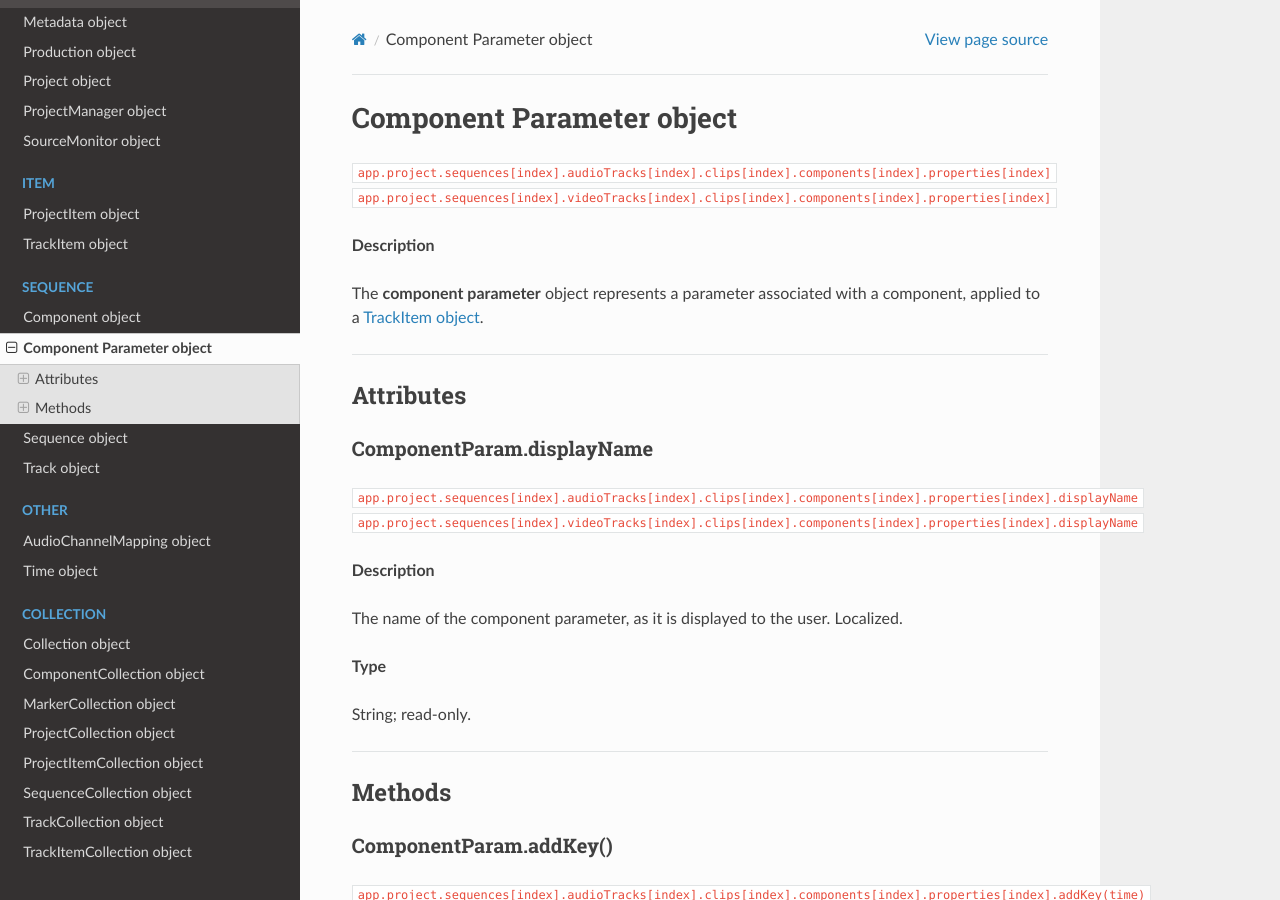
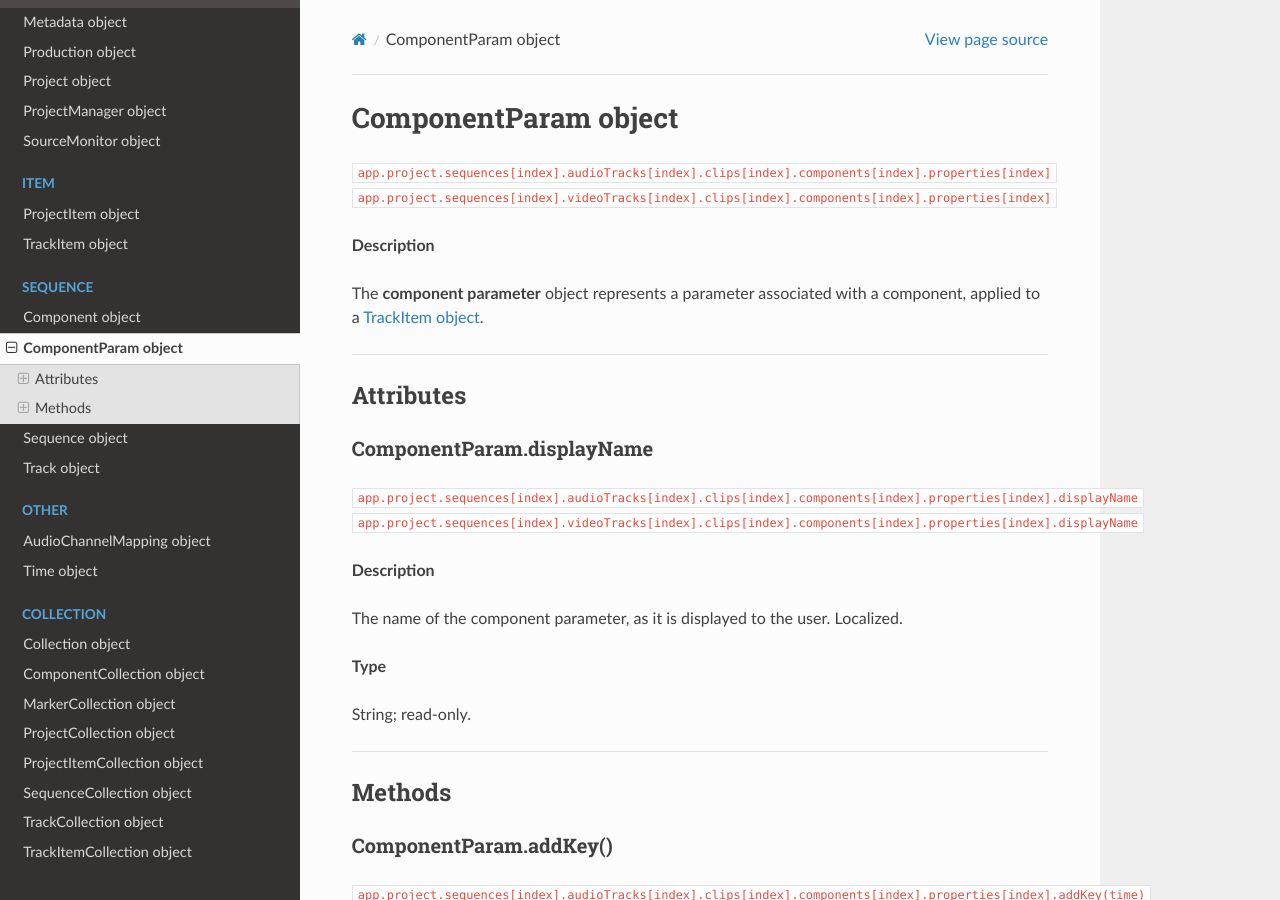
Before and after one commit to docsforadobe/premiere-scripting-guide, a Sphinx documentation site: the page built from docs/sequence/componentparam.rst, in a window 1280 px wide and 900 px high. Built offline with Sphinx 7.4.7 and the Read the Docs theme 2.0.0, drawn with Linux system fonts in a browser that asks for light colours.

Commit message:
rename object

```diff
--- a/docs/sequence/componentparam.rst
+++ b/docs/sequence/componentparam.rst
@@ -2,7 +2,7 @@
 
 .. _componentParam:
 
-Component Parameter object
+ComponentParam object
 ==========================
 
 |	``app.project.sequences[index].audioTracks[index].clips[index].components[index].properties[index]``
```
